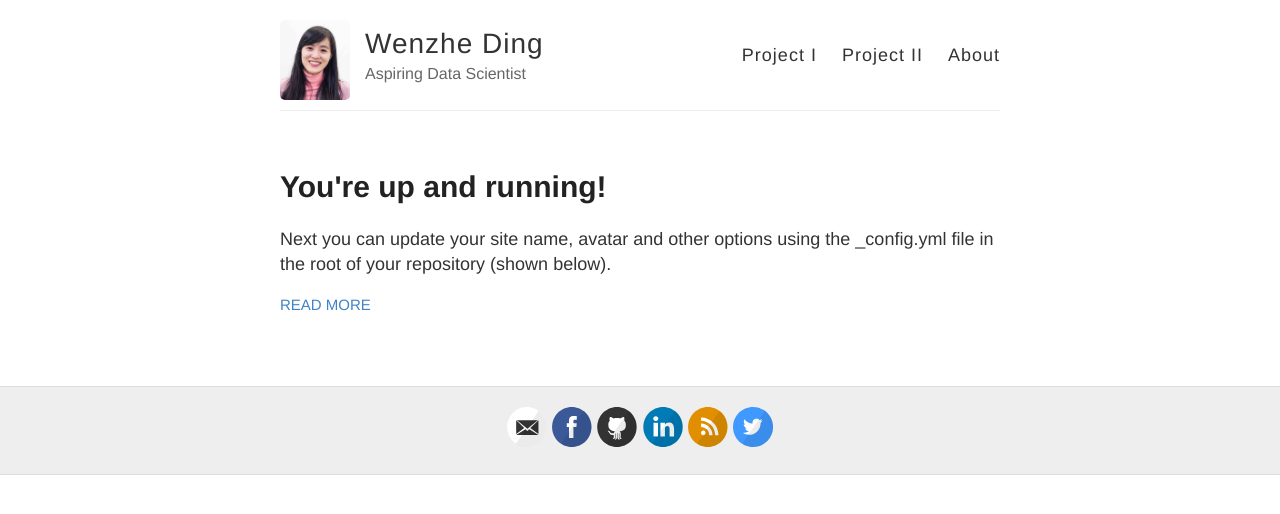
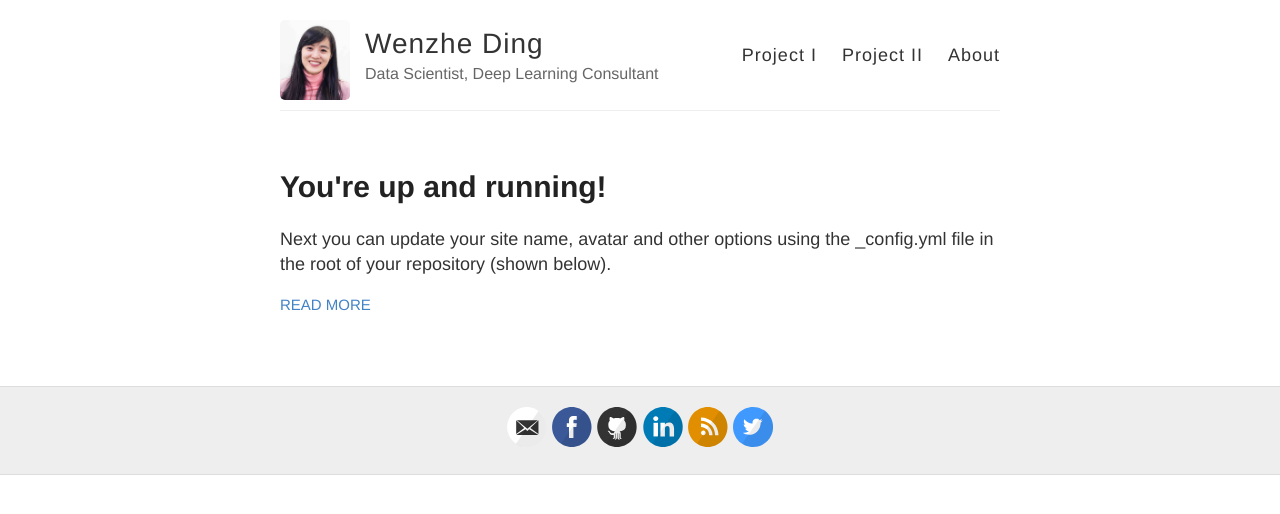
Before and after one commit to wzding/deprecated_wzding.github.io, a Jekyll site: the page built from index.html, in a window 1280 px wide. Shown: the top 514 px of the page. Built offline with Jekyll 4.4.1, drawn with Linux system fonts in a browser that asks for light colours.

Commit message:
changed description

```diff
--- a/_config.yml
+++ b/_config.yml
@@ -6,7 +6,7 @@
 name: Wenzhe Ding
 
 # Short bio or description (displayed in the header)
-description: Aspiring Data Scientist
+description: Data Scientist, Deep Learning Consultant
 
 # URL of your avatar or profile pic (you could use your GitHub profile pic)
 avatar: "/images/Wenzhe.jpg"
```
